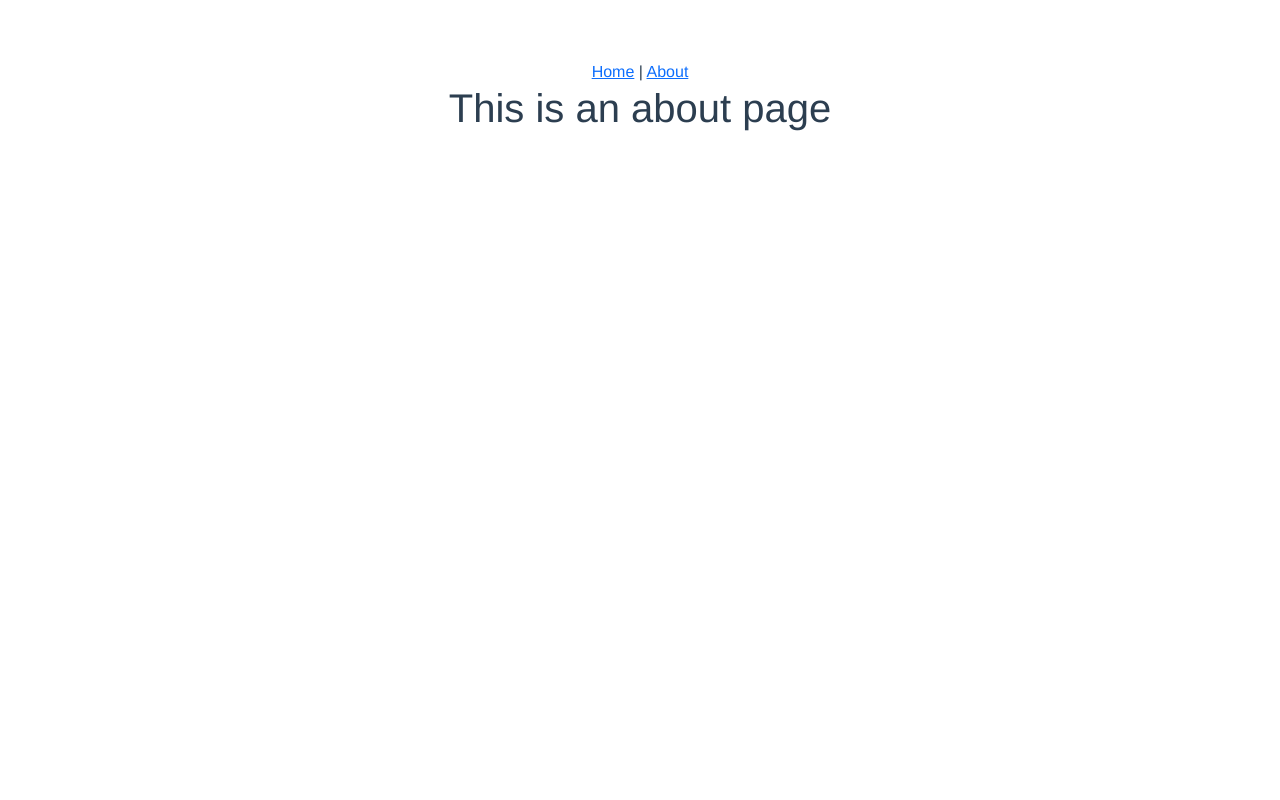
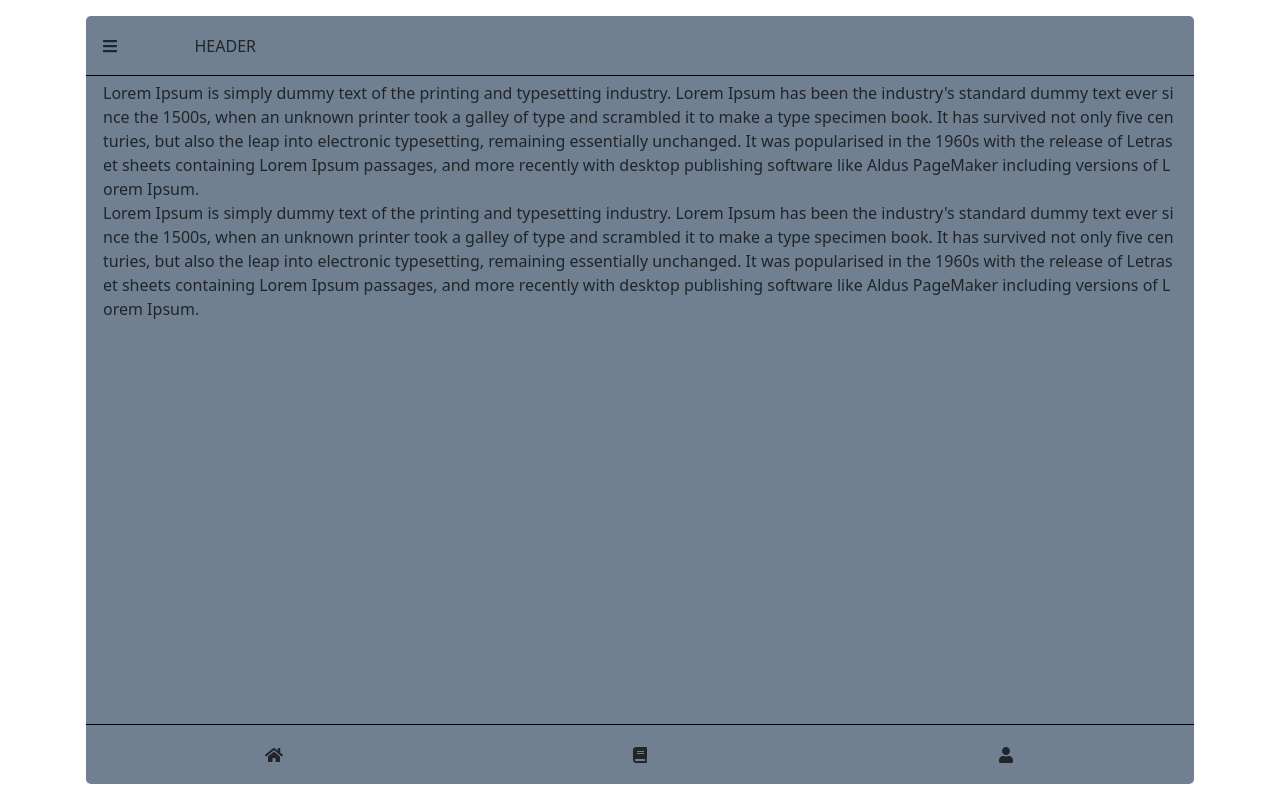
Before and after one commit to damianS7/fitCalc-spring-frontend, a Vue app: page /about in a window 1280 px wide. Built offline with nearby package versions, Linux system fonts and the light colour scheme.

Commit message:
boceto inicial de la app

```diff
--- a/package.json
+++ b/package.json
@@ -12,6 +12,7 @@
     "@fortawesome/free-solid-svg-icons": "^5.15.3",
     "@fortawesome/vue-fontawesome": "^2.0.2",
     "@popperjs/core": "^2.9.2",
+    "axios": "^0.21.1",
     "bootstrap": "^5.0.2",
     "bootstrap-vue": "^2.21.2",
     "core-js": "^3.6.5",
@@ -49,7 +50,10 @@
     "parserOptions": {
       "parser": "babel-eslint"
     },
-    "rules": {}
+    "rules": {
+      "no-unused-vars": "off",
+      "no-unused-components": "off"
+    }
   },
   "browserslist": [
     "> 1%",
--- a/src/App.vue
+++ b/src/App.vue
@@ -1,19 +1,202 @@
 <template>
-  <div id="app">
-    <div id="nav">
-      <router-link to="/">Home</router-link> |
-      <router-link to="/about">About</router-link>
-    </div>
-    <router-view />
-  </div>
+  <b-container class="h-100">
+    <b-row v-if="!isLogged" class="h-100">
+      <login></login>
+    </b-row>
+
+    <b-row
+      v-if="isLogged"
+      align-v="center"
+      class="justify-content-center h-100 p-3"
+    >
+      <b-col cols="12" class="side">
+        <b-row class="side-left">
+          <b-row align-v="center" class="app-header">
+            <b-col cols="1">
+              <font-awesome-icon @click="toggleProfile" icon="bars" />
+            </b-col>
+            <b-col cols="11"> HEADER </b-col>
+          </b-row>
+          <b-row align-v="start" class="side-content">
+            <b-col cols="12">
+              <b-row>
+                <b-col cols="12">
+                  Lorem Ipsum is simply dummy text of the printing and
+                  typesetting industry. Lorem Ipsum has been the industry's
+                  standard dummy text ever since the 1500s, when an unknown
+                  printer took a galley of type and scrambled it to make a type
+                  specimen book. It has survived not only five centuries, but
+                  also the leap into electronic typesetting, remaining
+                  essentially unchanged. It was popularised in the 1960s with
+                  the release of Letraset sheets containing Lorem Ipsum
+                  passages, and more recently with desktop publishing software
+                  like Aldus PageMaker including versions of Lorem Ipsum.
+                </b-col>
+              </b-row>
+              <b-row>
+                <b-col cols="12">
+                  Lorem Ipsum is simply dummy text of the printing and
+                  typesetting industry. Lorem Ipsum has been the industry's
+                  standard dummy text ever since the 1500s, when an unknown
+                  printer took a galley of type and scrambled it to make a type
+                  specimen book. It has survived not only five centuries, but
+                  also the leap into electronic typesetting, remaining
+                  essentially unchanged. It was popularised in the 1960s with
+                  the release of Letraset sheets containing Lorem Ipsum
+                  passages, and more recently with desktop publishing software
+                  like Aldus PageMaker including versions of Lorem Ipsum.
+                </b-col>
+              </b-row>
+            </b-col>
+          </b-row>
+        </b-row>
+
+        <b-row align-v="center" class="app-header">
+          <b-col cols="1">
+            <font-awesome-icon @click="toggleProfile" icon="bars" />
+          </b-col>
+          <b-col cols="11"> HEADER </b-col>
+        </b-row>
+
+        <b-row align-v="start" class="app-content">
+          <b-col cols="12">
+            <b-row>
+              <b-col cols="12">
+                Lorem Ipsum is simply dummy text of the printing and typesetting
+                industry. Lorem Ipsum has been the industry's standard dummy
+                text ever since the 1500s, when an unknown printer took a galley
+                of type and scrambled it to make a type specimen book. It has
+                survived not only five centuries, but also the leap into
+                electronic typesetting, remaining essentially unchanged. It was
+                popularised in the 1960s with the release of Letraset sheets
+                containing Lorem Ipsum passages, and more recently with desktop
+                publishing software like Aldus PageMaker including versions of
+                Lorem Ipsum.
+              </b-col>
+            </b-row>
+            <b-row>
+              <b-col cols="12">
+                Lorem Ipsum is simply dummy text of the printing and typesetting
+                industry. Lorem Ipsum has been the industry's standard dummy
+                text ever since the 1500s, when an unknown printer took a galley
+                of type and scrambled it to make a type specimen book. It has
+                survived not only five centuries, but also the leap into
+                electronic typesetting, remaining essentially unchanged. It was
+                popularised in the 1960s with the release of Letraset sheets
+                containing Lorem Ipsum passages, and more recently with desktop
+                publishing software like Aldus PageMaker including versions of
+                Lorem Ipsum.
+              </b-col>
+            </b-row>
+          </b-col>
+        </b-row>
+
+        <b-row align-v="center" class="app-footer text-center">
+          <b-col cols="4">
+            <font-awesome-icon @click="toggleProfile" icon="home" />
+          </b-col>
+          <b-col cols="4">
+            <font-awesome-icon @click="toggleProfile" icon="book" />
+          </b-col>
+          <b-col cols="4">
+            <font-awesome-icon @click="toggleProfile" icon="user" />
+          </b-col>
+        </b-row>
+      </b-col>
+    </b-row>
+  </b-container>
 </template>
+<script>
+import { mapGetters } from "vuex";
+import Login from "@/components/Login.vue";
+import Home from "@/views/Home.vue";
 
-<style lang="stylus">
-#app
-  font-family Avenir, Helvetica, Arial, sans-serif
-  -webkit-font-smoothing antialiased
-  -moz-osx-font-smoothing grayscale
-  text-align center
-  color #2c3e50
-  margin-top 60px
+const components = { Login, Home };
+const methods = {
+  toggleProfile() {
+    var div = document.getElementsByClassName("side-left")[0];
+    if (div.style.left == "-100%" || div.style.left == "") {
+      div.style.left = "0%";
+      return;
+    }
+    div.style.left = "-100%";
+  },
+};
+const computed = {
+  ...mapGetters({
+    isLogged: "isLogged",
+  }),
+};
+
+export default { components, methods, computed };
+</script>
+<style>
+html,
+body {
+  height: 100%;
+  width: 100%;
+  overflow: hidden;
+  padding: 0;
+  margin: 0;
+  box-sizing: border-box;
+}
+
+.app-header,
+.app-content,
+.app-footer {
+  padding: 5px;
+  margin: 0;
+}
+
+.app-header {
+  height: 60px;
+  border-bottom: 1px solid black;
+}
+
+.app-footer {
+  height: 60px;
+  border-top: 1px solid black;
+}
+
+.app-content,
+.side-content {
+  height: calc(100% - 120px);
+  overflow-y: auto;
+  overflow-x: hidden;
+  word-break: break-all;
+  margin: 0;
+}
+
+.side-content {
+  height: calc(100% - 60px);
+}
+
+.app-wrapper {
+  height: calc(100% - 60px);
+}
+
+.side {
+  padding: 0;
+  margin: 0;
+  height: 100%;
+  width: 100%;
+  position: relative;
+  overflow: hidden;
+  top: 0;
+  background: slategray;
+  border-radius: 5px;
+}
+
+.side-left {
+  background: #eee;
+  padding: 0;
+  margin: 0;
+  height: 100%;
+  width: 100%;
+  position: absolute;
+  top: 0%;
+  left: -100%;
+  -webkit-transition: left 1s ease;
+  transition: left 1s ease;
+}
 </style>
--- a/src/app.js
+++ b/src/app.js
@@ -15,11 +15,10 @@ library.add(fas)
 Vue.component('font-awesome-icon', FontAwesomeIcon)
 
 // My app
-import router from './router'
 import store from './store'
 import App from './App.vue'
 
 Vue.config.productionTip = false
 new Vue({
-  render: h => h(App), store, router
+  render: h => h(App), store
 }).$mount('#app')
--- a/src/components/HelloWorld.vue
+++ /dev/null
@@ -1,129 +0,0 @@
-<template>
-  <div class="hello">
-    <h1>{{ msg }}</h1>
-    <p>
-      For a guide and recipes on how to configure / customize this project,<br />
-      check out the
-      <a href="https://cli.vuejs.org" target="_blank" rel="noopener"
-        >vue-cli documentation</a
-      >.
-    </p>
-    <h3>Installed CLI Plugins</h3>
-    <ul>
-      <li>
-        <a
-          href="https://github.com/vuejs/vue-cli/tree/dev/packages/%40vue/cli-plugin-babel"
-          target="_blank"
-          rel="noopener"
-          >babel</a
-        >
-      </li>
-      <li>
-        <a
-          href="https://github.com/vuejs/vue-cli/tree/dev/packages/%40vue/cli-plugin-router"
-          target="_blank"
-          rel="noopener"
-          >router</a
-        >
-      </li>
-      <li>
-        <a
-          href="https://github.com/vuejs/vue-cli/tree/dev/packages/%40vue/cli-plugin-vuex"
-          target="_blank"
-          rel="noopener"
-          >vuex</a
-        >
-      </li>
-      <li>
-        <a
-          href="https://github.com/vuejs/vue-cli/tree/dev/packages/%40vue/cli-plugin-eslint"
-          target="_blank"
-          rel="noopener"
-          >eslint</a
-        >
-      </li>
-    </ul>
-    <h3>Essential Links</h3>
-    <ul>
-      <li>
-        <a href="https://vuejs.org" target="_blank" rel="noopener">Core Docs</a>
-      </li>
-      <li>
-        <a href="https://forum.vuejs.org" target="_blank" rel="noopener"
-          >Forum</a
-        >
-      </li>
-      <li>
-        <a href="https://chat.vuejs.org" target="_blank" rel="noopener"
-          >Community Chat</a
-        >
-      </li>
-      <li>
-        <a href="https://twitter.com/vuejs" target="_blank" rel="noopener"
-          >Twitter</a
-        >
-      </li>
-      <li>
-        <a href="https://news.vuejs.org" target="_blank" rel="noopener">News</a>
-      </li>
-    </ul>
-    <h3>Ecosystem</h3>
-    <ul>
-      <li>
-        <a href="https://router.vuejs.org" target="_blank" rel="noopener"
-          >vue-router</a
-        >
-      </li>
-      <li>
-        <a href="https://vuex.vuejs.org" target="_blank" rel="noopener">vuex</a>
-      </li>
-      <li>
-        <a
-          href="https://github.com/vuejs/vue-devtools#vue-devtools"
-          target="_blank"
-          rel="noopener"
-          >vue-devtools</a
-        >
-      </li>
-      <li>
-        <a href="https://vue-loader.vuejs.org" target="_blank" rel="noopener"
-          >vue-loader</a
-        >
-      </li>
-      <li>
-        <a
-          href="https://github.com/vuejs/awesome-vue"
-          target="_blank"
-          rel="noopener"
-          >awesome-vue</a
-        >
-      </li>
-    </ul>
-  </div>
-</template>
-
-<script>
-export default {
-  name: "HelloWorld",
-  props: {
-    msg: String,
-  },
-};
-</script>
-
-<!-- Add "scoped" attribute to limit CSS to this component only -->
-<style scoped lang="stylus">
-h3
-  margin 40px 0 0
-
-ul
-  list-style-type none
-  padding 0
-
-li
-  display inline-block
-  margin 0 10px
-
-a
-  color #42b983
-</style>
--- a/src/components/Login.vue
+++ b/src/components/Login.vue
@@ -1,41 +1,33 @@
 <template>
-  <b-container id="login" fluid class="p-0 wrapper">
-    <b-row align-v="center" class="d-flex justify-content-center h-100">
-      <b-col cols="5">
+  <b-container class="d-flex justify-content-center">
+    <b-row align-v="center">
+      <b-col cols="12">
         <b-card :title="registerView ? 'Register' : 'Login'">
-          <b-row v-if="registerView" class="form-group">
-            <b-col cols="12">
-              <input
+          <b-form-group v-if="registerView">
+            <b-form-input
+              v-model="email"
               type="email"
-                v-model="email"
-                class="form-control"
-                placeholder="Introduce your email"
-              />
-            </b-col>
-          </b-row>
-          <b-row class="form-group">
-            <b-col cols="12">
-              <input
+              placeholder="Introduce tu email"
+            ></b-form-input>
+          </b-form-group>
+
+          <b-form-group>
+            <b-form-input
+              v-model="username"
               type="text"
-                class="form-control"
-                v-model="username"
-                placeholder="Insert your username"
-              />
-            </b-col>
-          </b-row>
-          <b-row class="form-group">
-            <b-col cols="12">
-              <input
+              placeholder="Introduce tu nombre"
+            ></b-form-input>
+          </b-form-group>
+
+          <b-form-group>
+            <b-form-input
+              v-model="password"
               type="password"
-                v-model="password"
-                class="form-control"
-                placeholder="Introduce your password"
-              />
-            </b-col>
-          </b-row>
+              placeholder="Introduce tu password"
+            ></b-form-input>
+          </b-form-group>
 
-          <b-row class="form-group">
-            <b-col cols="12">
+          <b-form-group>
             <button
               v-if="loginView"
               @click="login"
@@ -50,25 +42,22 @@
             >
               Register
             </button>
-            </b-col>
-          </b-row>
+          </b-form-group>
 
-          <b-row class="form-group">
-            <b-col cols="12">
+          <b-form-group>
             <b-alert v-if="successMessage.length > 0" show variant="success">
               {{ successMessage }}
             </b-alert>
             <b-alert v-if="errorMessage.length > 0" show variant="danger">
               {{ errorMessage }}
             </b-alert>
-            </b-col>
-          </b-row>
+          </b-form-group>
 
-          <b-row class="justify-content-md-center">
+          <b-form-group class="text-center">
             <a @click="switchView" class="btn btn-link">
               {{ loginView ? "Necesitas una cuenta?" : "Volver a Login" }}
             </a>
-          </b-row>
+          </b-form-group>
         </b-card>
       </b-col>
     </b-row>
@@ -107,7 +96,7 @@ export default {
     async login(event) {
       // Previene el funcionamiento por defecto al pulsar el boton submit,
       // en este caso, solo llama a esta funcion.
-      // event.preventDefault();
+      event.preventDefault();
 
       // Comprueba que los campos no estan vacios
       if (!this.checkFields()) {
@@ -168,4 +157,11 @@ export default {
 #login {
   background: #fff;
 }
+.form-group {
+  margin-bottom: 10px;
+}
+
+.form-group button {
+  width: 100%;
+}
 </style>
--- a/src/store/index.js
+++ b/src/store/index.js
@@ -1,11 +1,29 @@
 import Vue from "vue";
 import Vuex from "vuex";
-
 Vue.use(Vuex);
 
+const state = {
+  user: { id: null, username: null, email: null, token: null},
+  foods: {},
+  settings: {},
+  isLogged: true,
+  appReady: false
+};
+
+const mutations = {
+
+};
+
+const actions = {
+
+};
+
+const getters = {
+  isLogged() {
+    return state.isLogged;
+  }
+};
+
 export default new Vuex.Store({
-  state: {},
-  mutations: {},
-  actions: {},
-  modules: {},
+  state, mutations, actions, getters
 });
--- a/src/views/Home.vue
+++ b/src/views/Home.vue
@@ -1,18 +1,18 @@
 <template>
   <div class="home">
-    <img alt="Vue logo" src="../assets/logo.png" />
-    <HelloWorld msg="Welcome to Your Vue.js App" />
+    <img alt="Vue logo" src="@/assets/logo.png" />
+
   </div>
 </template>
 
 <script>
 // @ is an alias to /src
-import HelloWorld from "@/components/HelloWorld.vue";
+//import HelloWorld from "@/components/HelloWorld.vue";
 
 export default {
   name: "Home",
   components: {
-    HelloWorld,
+
   },
 };
 </script>
```
Also changed, not shown: src/router/index.js (+2 -5 lines), 1 other file (tests, documents, lock files or other folders). Lines whose indentation alone changed are shown as unchanged.
